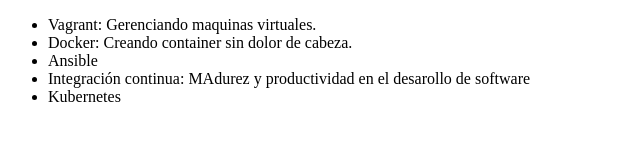
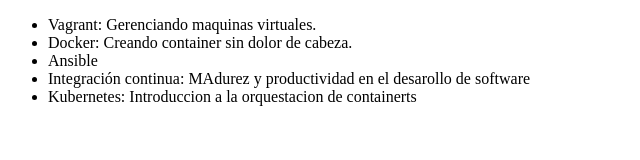
Before and after one commit to TonyTapia/Alura-git, a plain HTML site: page index.html in a window 1280 px wide. Shown: the whole page, without its empty margins (0-640 px from the left). Drawn offline with Linux system fonts and the light colour scheme.

Commit message:
Modificando nombre del curso Kubernetes

```diff
--- a/index.html
+++ b/index.html
@@ -10,7 +10,7 @@
          		<li> Docker: Creando container sin dolor de cabeza. </li>
          		<li> Ansible </li>
          		<li> Integración continua: MAdurez y productividad en el desarollo de software </li>
-				<li> Kubernetes</li>
+				<li> Kubernetes: Introduccion a la orquestacion de containerts</li>
      		</ul>
 	</body>
 </html>
```
